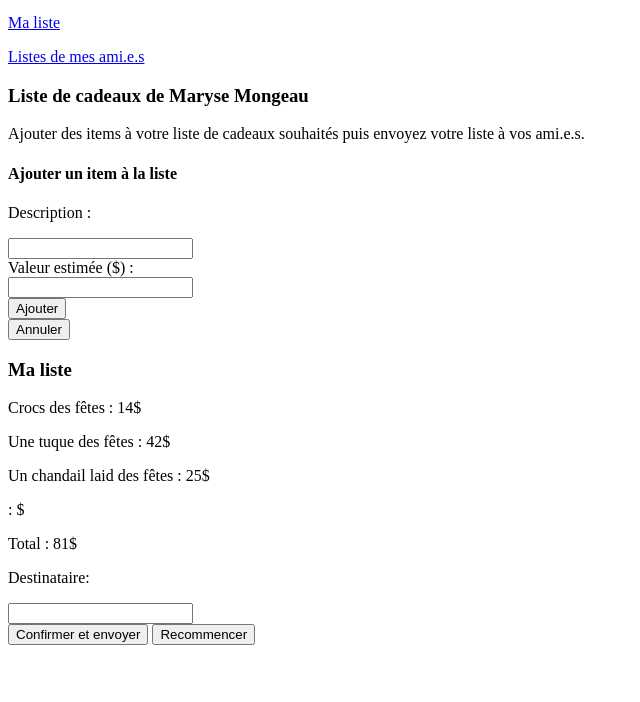
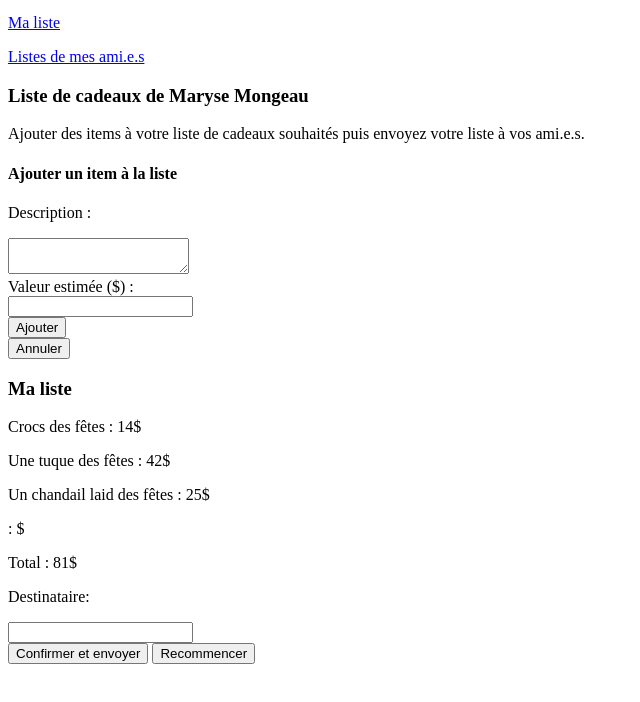
Before and after one commit to vivgxojo/S1-Intro-main, a plain HTML site: page index.html in a window 1280 px wide. Both pictures are taken after a click on the button "Ajouter". Shown: the part 28-730 px from the top of the page, without its empty margins (0-640 px from the left). Drawn offline with Linux system fonts and the light colour scheme.

Commit message:
v3. Quelques changements dans le script

```diff
--- a/index.html
+++ b/index.html
@@ -24,7 +24,7 @@
       <h4 class="mb-3">Ajouter un item à la liste</h4>
       <div class="mb-3">
         <p>Description :</p>
-        <input type="text" id="desc" />
+        <textarea id="desc" ></textarea>
       </div>
       <div class="mb-4">
         <span>Valeur estimée ($) :</span><br>
--- a/script.js
+++ b/script.js
@@ -1,18 +1,19 @@
 compteur = 4; //Variable globale
 function ajouter(){
-    let item = document.getElementById("desc").value;
-    let prix = document.getElementById("valeur").value;     //Ajouter le prix
-    let nouveauP = document.createElement("p");             // Créer une balise <p>
-    let nouveauSpan = document.createElement("span");
-    nouveauP.innerText = item + " : ";                              // Écrire dans le paragraphe
+    let item = document.getElementById("desc").value;   //Récupérer la description
+    let prix = document.getElementById("valeur").value;     //Récupérer le prix
+    let nouveauP = document.createElement("p");  // Créer une balise <p>
+    let nouveauSpan = document.createElement("span"); // Créer une balise span
+    nouveauP.innerText = item + " : ";     // Écrire dans le paragraphe
     nouveauSpan.innerText =   prix + "$";
+    nouveauP.append(nouveauSpan);         // mettre le span à la fin du p
     document.getElementById("maListe").append(nouveauP);   // Ajouter le paragraphe à la liste
-    nouveauP.append(nouveauSpan);                                   // mettre le span à la fin du p
 
     // Mettre à jour le total
-    let ancienPrix = document.getElementById("total").innerText;
-    let nouveauPrix = +ancienPrix + +prix;                          // +variable : convertir en numérique
-    document.getElementById("total").innerText = nouveauPrix;
+    let total = document.getElementById("total")
+    let ancienPrix = total.innerText;
+    let nouveauPrix = +ancienPrix + +prix;   // +variable : convertir en numérique
+    total.innerText = nouveauPrix;
 
     //Créer des nouveaux input hidden dans le formulaire pour envoyer par courriel
     nouveauInput = document.createElement("input");
```
